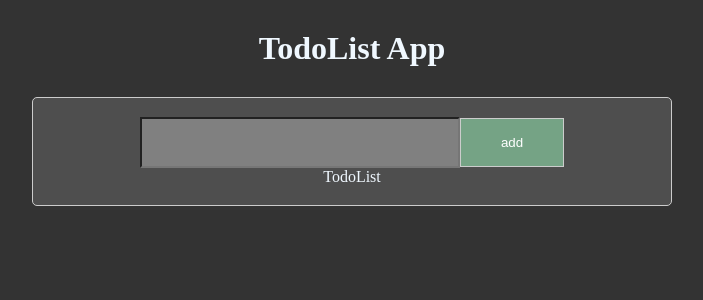
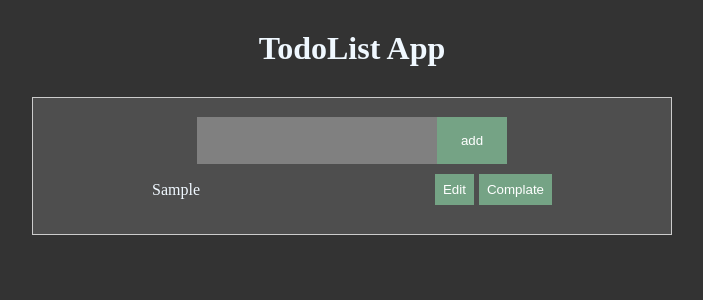
Before and after one commit to salarGholami/TodoList, a React (Create React App) app: page / in a window 1280 px wide. Both pictures are taken after typing "Sample" into the empty fields and a click on the button "add". Shown: the top 300 px of the page, without its empty margins (288-991 px from the left). Built offline with nearby package versions, Linux system fonts and the light colour scheme.

Commit message:
add Todo component and add toggle to complate todo

```diff
--- a/src/App.css
+++ b/src/App.css
@@ -18,25 +18,48 @@
   width: 40rem;
   background-color: rgba(103, 102, 103, 0.541);
   border: 0.5px solid #ccc;
-  border-radius: 5px;
   padding: 19px;
 }
 
 input[type="text"] {
-  width: 20rem;
+  width: 15rem;
   background-color: gray;
   padding: 1rem 0.5rem;
   color: white;
+  border: none;
 }
 
 input[type="text"]:focus {
-  border: 5px solid rgba(140, 210, 165, 0.646);
+  border: 1px solid #8cd2a5a5;
+  appearance: none;
+  outline: none;
 }
 
 button {
+  outline: none;
+  border-radius: 0px;
+  appearance: none;
+  border: none;
   color: white;
-  border: 1px solid #ccc;
   background-color: rgba(140, 210, 165, 0.646);
-  padding: 1rem 2.5rem;
+  padding: 1rem 1.5rem;
   cursor: pointer;
 }
+
+.todo {
+  display: flex;
+  justify-content: space-between;
+  align-items: center;
+  width: 25rem;
+  margin: 10px 0;
+}
+
+.todo button {
+  margin-left: 5px;
+  padding: 0.5rem;
+}
+
+.complate {
+  text-decoration: line-through;
+  color: blue;
+}
--- /dev/null
+++ b/src/components/Todo.jsx
@@ -0,0 +1,13 @@
+const Todo = ({ todo, onComplate }) => {
+  return (
+    <div className="todo">
+      <div className={todo.isCompleted ? "complate" : ""}>{todo.text}</div>
+      <div>
+        <button>Edit</button>
+        <button onClick={onComplate}>Complate</button>
+      </div>
+    </div>
+  );
+};
+
+export default Todo;
--- a/src/components/TodoApp.jsx
+++ b/src/components/TodoApp.jsx
@@ -15,10 +15,22 @@ const TodoApp = () => {
     setTodos([...todos, newTodo]);
   };
 
+  const complateTodo = (id) => {
+    //item => findIndex() => clone =>
+    const index = todos.findIndex((todo) => todo.id === id);
+    //clone : DO NOT MUTATE
+    const selectedTodo = { ...todos[index] };
+    selectedTodo.isCompleted = !selectedTodo.isCompleted;
+    //clone : todos :
+    const updateTodos = [...todos];
+    updateTodos[index] = selectedTodo;
+    setTodos(updateTodos);
+  };
+
   return (
     <div className="container">
       <TodoForm addTodoHandler={addTodoHandler} />
-      <TodoList />
+      <TodoList todos={todos} onComplate={complateTodo} />
     </div>
   );
 };
--- a/src/components/TodoForm.jsx
+++ b/src/components/TodoForm.jsx
@@ -4,7 +4,6 @@ const TodoForm = (props) => {
   const [input, setInput] = useState("");
 
   const changeHandler = (e) => {
-    // console.log(e.target.value);
     setInput(e.target.value);
   };
 
--- a/src/components/TodoList.jsx
+++ b/src/components/TodoList.jsx
@@ -1,5 +1,25 @@
-const TodoList = () => {
-  return <div>TodoList</div>;
+import Todo from "./Todo";
+
+const TodoList = ({ todos, onComplate }) => {
+  const renderTodos = () => {
+    if (todos.length === 0) return <p>add some todos</p>;
+
+    return (
+      <div>
+        {todos.map((todo) => {
+          return (
+            <Todo
+              key={todo.id}
+              todo={todo}
+              onComplate={() => onComplate(todo.id)}
+            />
+          );
+        })}
+      </div>
+    );
+  };
+
+  return <div>{renderTodos()}</div>;
 };
 
 export default TodoList;
```
